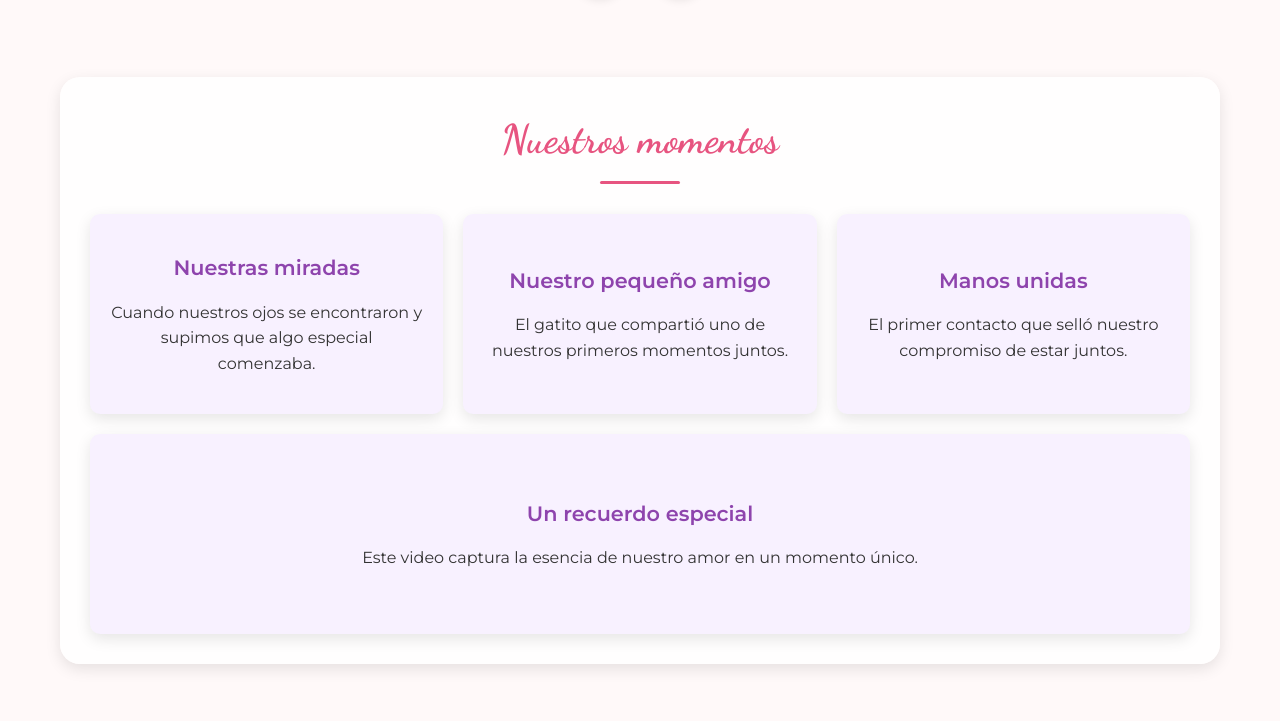
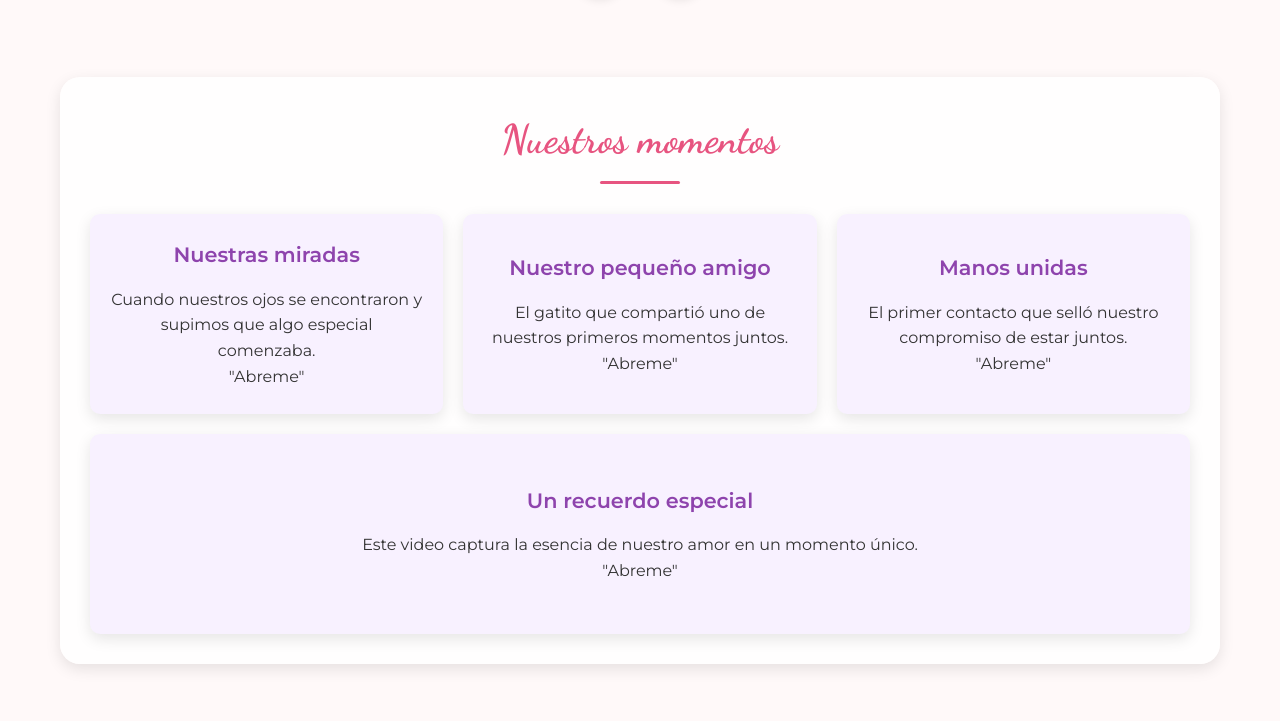
Before and after one commit to tony-ssr/PageForMyLittleTulip, a plain HTML site: page index.html in a window 1280 px wide. Shown: the part 2759-3480 px from the top of the page. Drawn offline with Linux system fonts and the light colour scheme.

Commit message:
feat: Add and enhance various sections of the dedication page

```diff
--- a/index.html
+++ b/index.html
@@ -202,24 +202,28 @@
                         <div class="moment-content">
                             <h3>Nuestras miradas</h3>
                             <p>Cuando nuestros ojos se encontraron y supimos que algo especial comenzaba.</p>
+                            <p>"Abreme"</p>
                         </div>
                     </div>
                     <div class="moment" onclick="openModal('img/A&D/A&D - 2.jpg', 'Nuestro pequeño amigo')">
                         <div class="moment-content">
                             <h3>Nuestro pequeño amigo</h3>
                             <p>El gatito que compartió uno de nuestros primeros momentos juntos.</p>
+                            <p>"Abreme"</p>
                         </div>
                     </div>
                     <div class="moment" onclick="openModal('img/A&D/A&D - 3.jpg', 'Manos unidas')">
                         <div class="moment-content">
                             <h3>Manos unidas</h3>
                             <p>El primer contacto que selló nuestro compromiso de estar juntos.</p>
+                            <p>"Abreme"</p>
                         </div>
                     </div>
                     <div class="moment" onclick="openModal('vdo/A&D/Vdo - 1.mp4', 'Un recuerdo especial', true)">
                         <div class="moment-content">
                             <h3>Un recuerdo especial</h3>
                             <p>Este video captura la esencia de nuestro amor en un momento único.</p>
+                            <p>"Abreme"</p>
                         </div>
                     </div>
                 </div>
```
